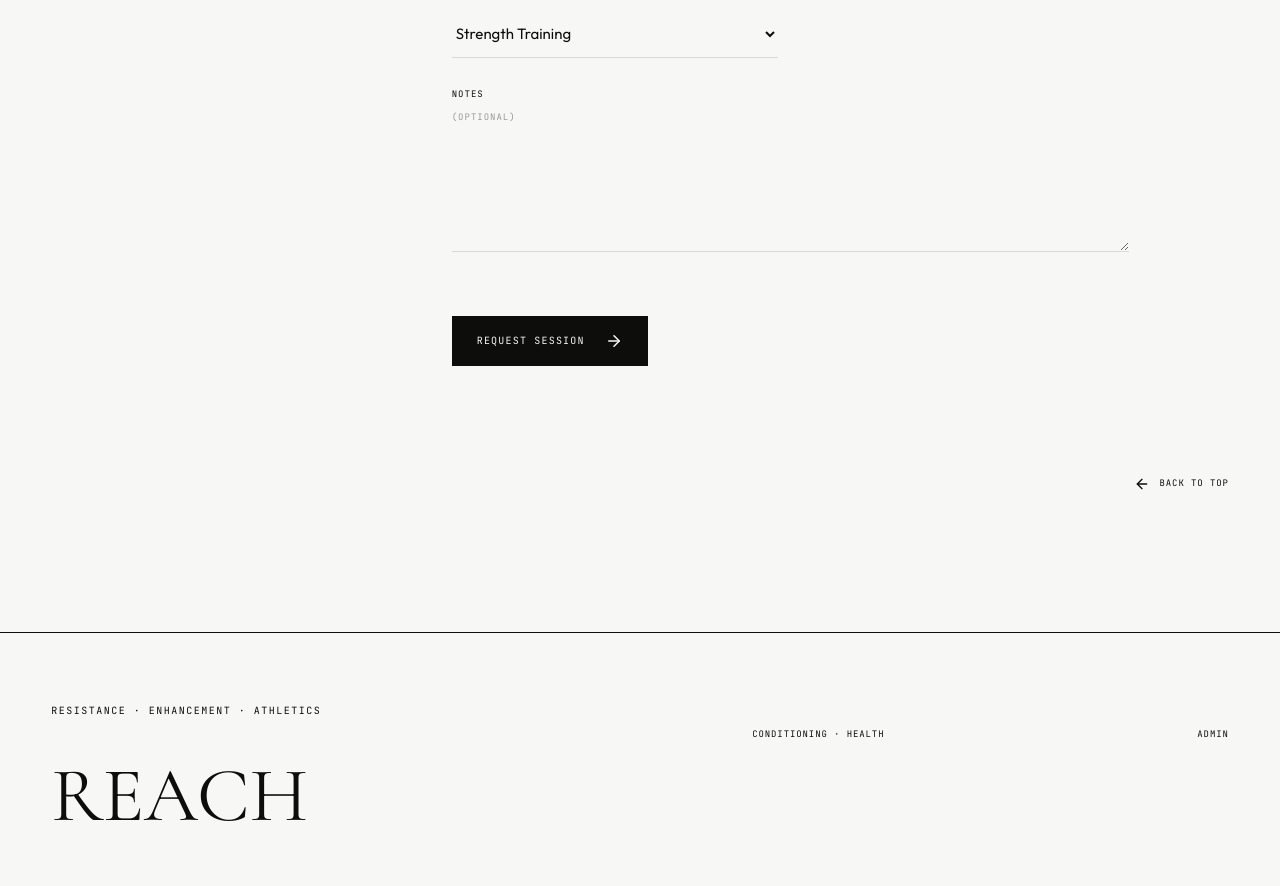
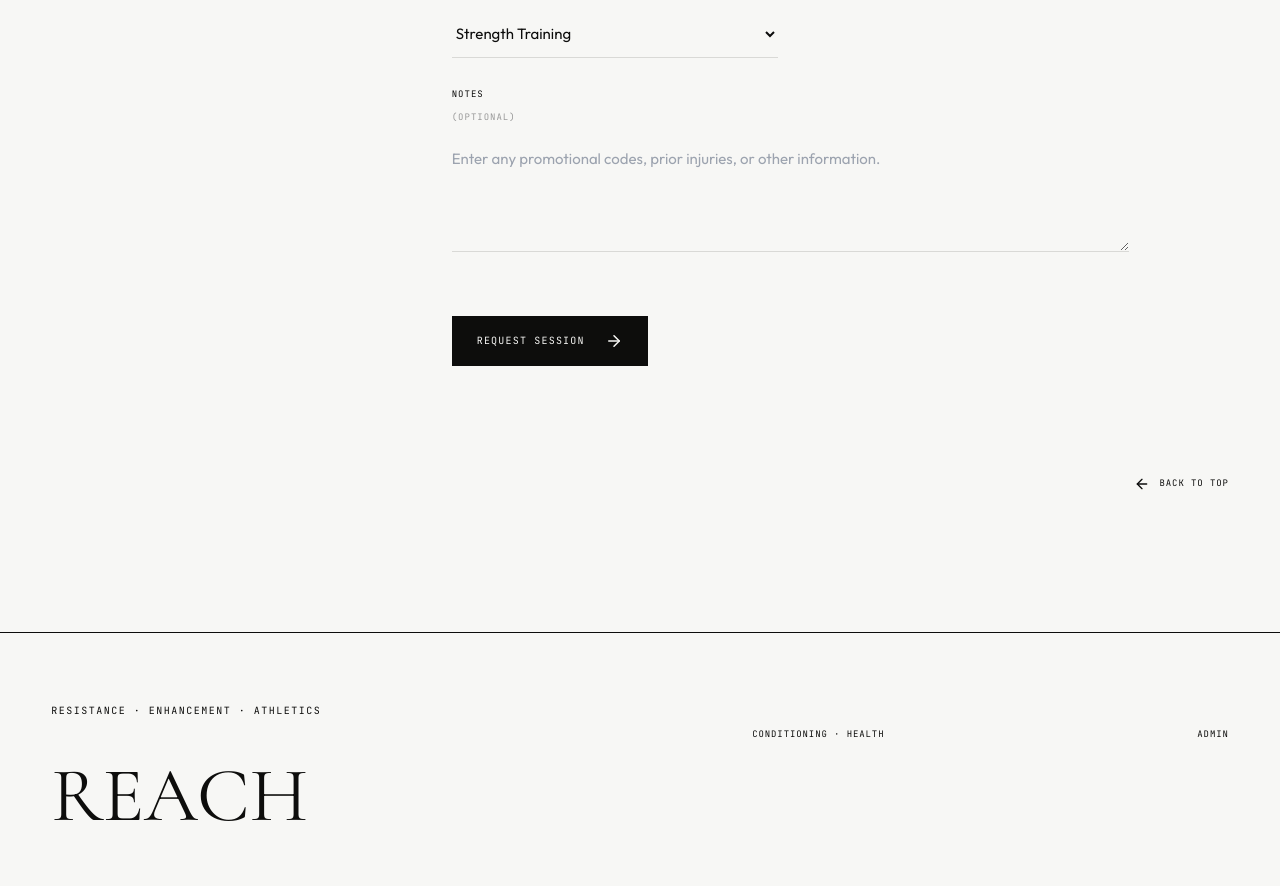
Before and after one commit to sdcamar1/ReachFitness, a React (Vite) app in the folder frontend/: page /book in a window 1280 px wide. Shown: the part 1440-2326 px from the top of the page. Built offline with nearby package versions, Linux system fonts and the light colour scheme.

Commit message:
Add booking notes placeholder

```diff
--- a/frontend/src/pages/Book.jsx
+++ b/frontend/src/pages/Book.jsx
@@ -242,6 +242,7 @@ export function Book() {
               <textarea
                 name="notes"
                 rows="4"
+                placeholder="Enter any promotional codes, prior injuries, or other information."
                 value={form.notes}
                 onChange={updateField}
                 data-testid="booking-notes"
```
